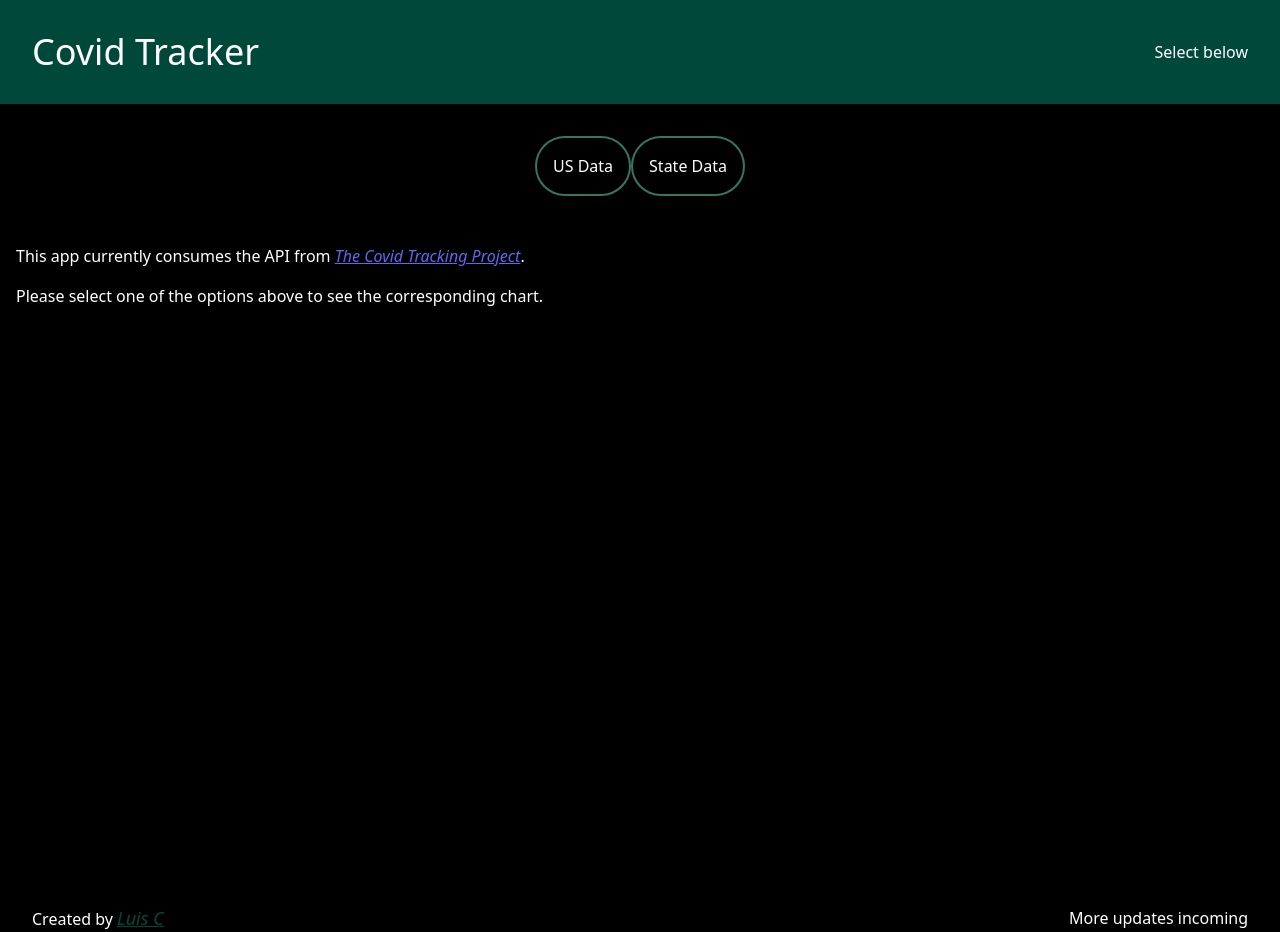
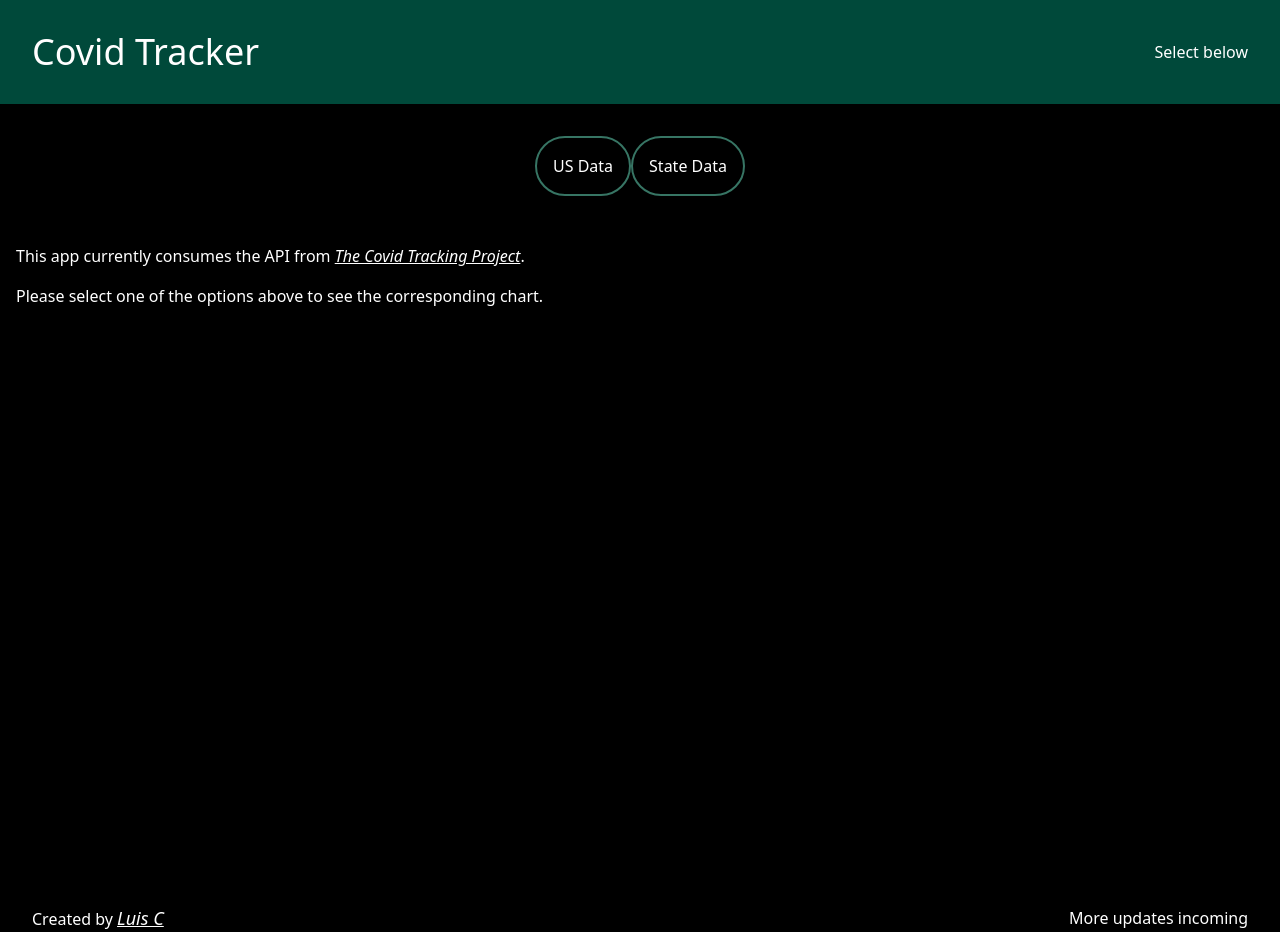
Before and after one commit to Blazekla/covid-tracker, a React (Create React App) app: page / in a window 1280 px wide. Built offline with nearby package versions, Linux system fonts and the light colour scheme.

Commit message:
styling changes to the layout and intro components

```diff
--- a/src/components/Layout.js
+++ b/src/components/Layout.js
@@ -19,7 +19,7 @@ function Layout({ children }) {
             Created by{" "}
             <a
               href="https://luiscristo.com"
-              className="text-primary-main italic underline text-lg"
+              className="text-white italic underline text-lg"
             >
               Luis C
             </a>
--- a/src/components/intro.js
+++ b/src/components/intro.js
@@ -8,7 +8,7 @@ function Intro() {
         <a
           href="https://covidtracking.com/"
           aria-label="Go to API Source"
-          className="text-indigo-500 italic underline"
+          className="text-white italic underline"
         >
           The Covid Tracking Project
         </a>
```
